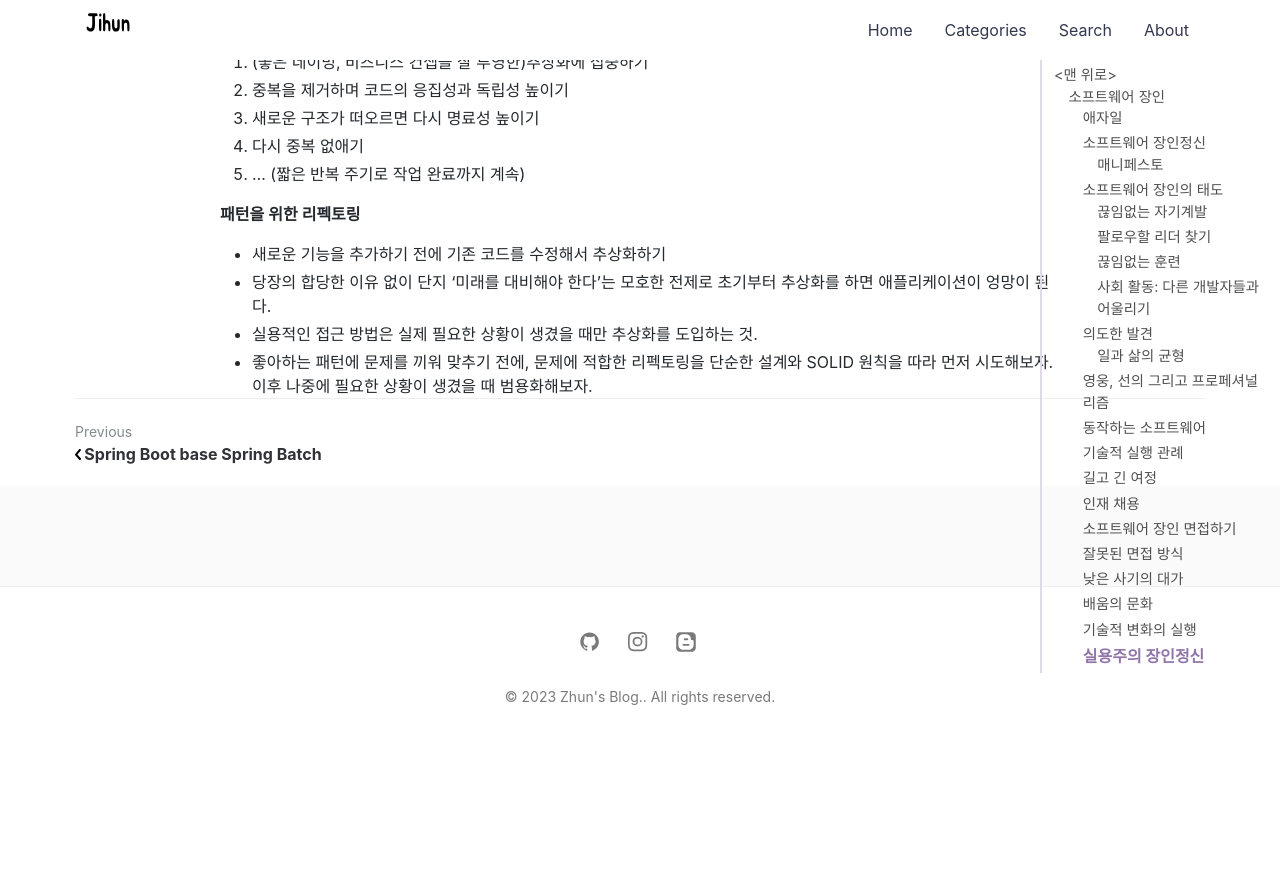
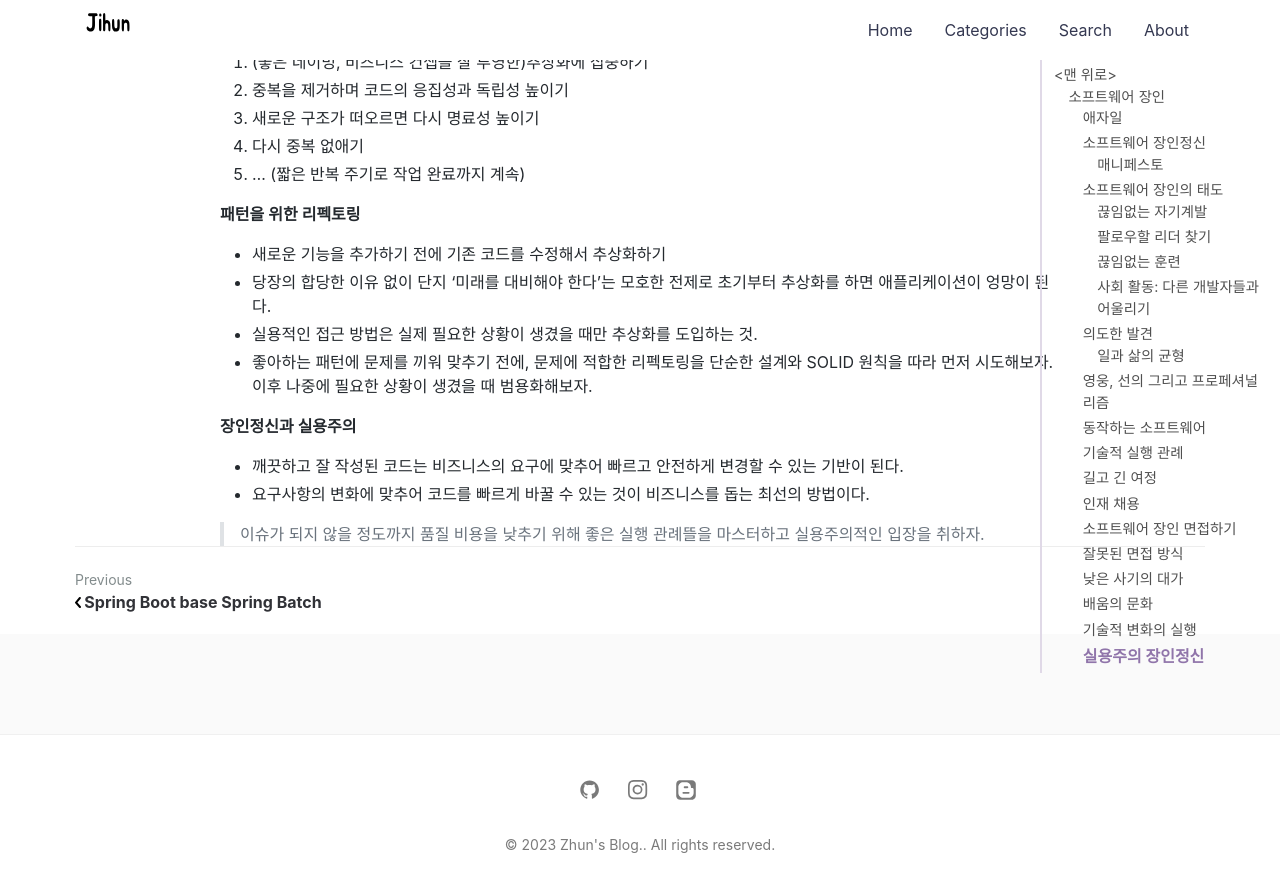
Before and after one commit to jihunparkme/jihunparkme.github.io, a Jekyll site: the page built from _posts/2023-02-01-a-software-master.md, in a window 1280 px wide and 900 px high, scrolled down 16295 px. Shown: the top 892 px of the window. Built offline with Jekyll 4.4.1, drawn with Linux system fonts in a browser that asks for light colours; nearby versions of some CDN libraries; comment, search, counter and statistics services are not loaded; before the commit the page ends 17047 px from its top, so only the background shows below that; some of the changed text lies outside the part shown.

Commit message:
[software master] 장인정신과 실용주의

```diff
--- a/_posts/2023-02-01-a-software-master.md
+++ b/_posts/2023-02-01-a-software-master.md
@@ -662,3 +662,10 @@ Kent Back / J.B Rainsberger
 - 당장의 합당한 이유 없이 단지 '미래를 대비해야 한다'는 모호한 전제로 초기부터 추상화를 하면 애플리케이션이 엉망이 된다.
 - 실용적인 접근 방법은 실제 필요한 상황이 생겼을 때만 추상화를 도입하는 것.
 - 좋아하는 패턴에 문제를 끼워 맞추기 전에, 문제에 적합한 리펙토링을 단순한 설계와 SOLID 원칙을 따라 먼저 시도해보자. 이후 나중에 필요한 상황이 생겼을 때 범용화해보자.
+
+**장인정신과 실용주의**
+
+- 깨끗하고 잘 작성된 코드는 비즈니스의 요구에 맞추어 빠르고 안전하게 변경할 수 있는 기반이 된다.
+- 요구사항의 변화에 맞추어 코드를 빠르게 바꿀 수 있는 것이 비즈니스를 돕는 최선의 방법이다.
+
+> 이슈가 되지 않을 정도까지 품질 비용을 낮추기 위해 좋은 실행 관례뜰을 마스터하고 실용주의적인 입장을 취하자.
```
